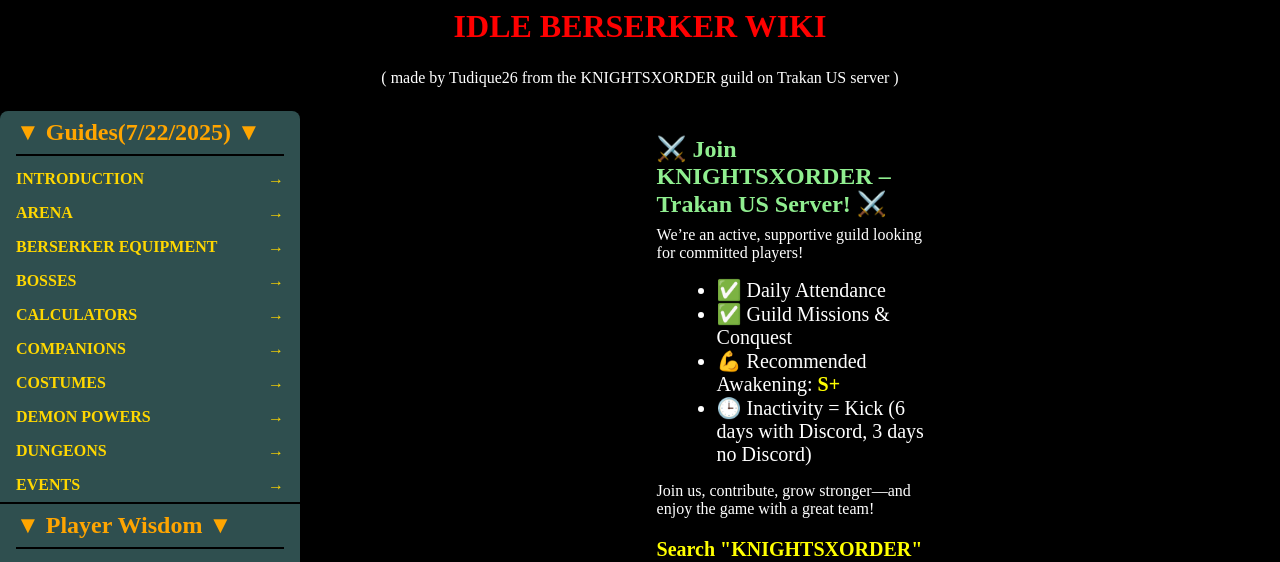
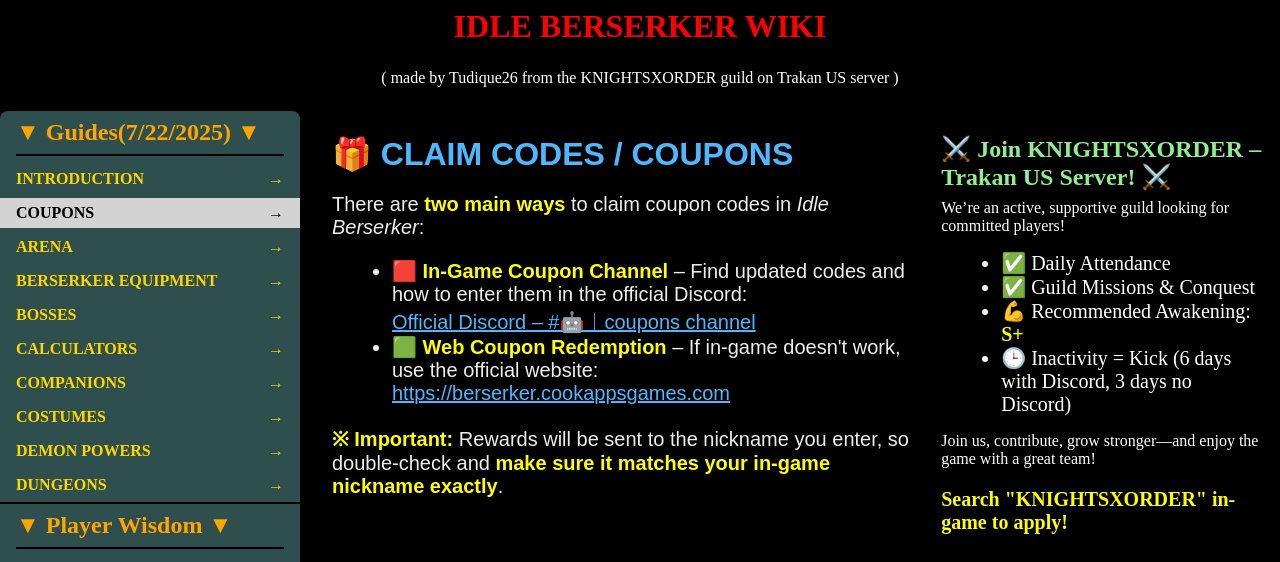
Before and after one commit to PopTudor1/idle-berserker-wiki, a React (Vite) app: page /coupons in a window 1280 px wide. Before the commit this address led to /. Shown: the top 562 px of the page. Built offline with nearby package versions, Linux system fonts and the light colour scheme.

Commit message:
Main-add coupons page

```diff
--- a/src/components/side-menu/side-menu.tsx
+++ b/src/components/side-menu/side-menu.tsx
@@ -4,6 +4,7 @@
 
 const guidesData = [
   { link: "/introduction", label: "INTRODUCTION" },
+  { link: "/coupons", label: "COUPONS" },
   { link: "/arena", label: "ARENA" },
   { link: "/berserker-equipment", label: "BERSERKER EQUIPMENT" },
   { link: "/bosses", label: "BOSSES" },
--- /dev/null
+++ b/src/pages/guides/coupons/coupons-page.tsx
@@ -0,0 +1,44 @@
+export default function CouponsPage() {
+  return (
+    <div className="page-container">
+      <div className="guide-container">
+        <h1>🎁 CLAIM CODES / COUPONS</h1>
+        <p>
+          There are <strong>two main ways</strong> to claim coupon codes in{" "}
+          <em>Idle Berserker</em>:
+        </p>
+        <ul>
+          <li>
+            🟥 <strong>In-Game Coupon Channel</strong> – Find updated codes and
+            how to enter them in the official Discord:
+            <br />
+            <a
+              href="https://discord.com/channels/1012270908955697153/1159486009457778728"
+              target="_blank"
+              rel="noopener noreferrer"
+            >
+              Official Discord – #🤖︱coupons channel
+            </a>
+          </li>
+          <li>
+            🟩 <strong>Web Coupon Redemption</strong> – If in-game doesn't work,
+            use the official website:
+            <br />
+            <a
+              href="https://berserker.cookappsgames.com/berserker_web/coupon"
+              target="_blank"
+              rel="noopener noreferrer"
+            >
+              https://berserker.cookappsgames.com
+            </a>
+          </li>
+        </ul>
+        <p>
+          <strong>※ Important:</strong> Rewards will be sent to the nickname you
+          enter, so double-check and{" "}
+          <strong>make sure it matches your in-game nickname exactly</strong>.
+        </p>
+      </div>
+    </div>
+  );
+}
--- a/src/router.tsx
+++ b/src/router.tsx
@@ -10,6 +10,7 @@
 import CalculatorsPage from "./pages/guides/calculators/calculators-page";
 import CompanionsPage from "./pages/guides/companions/companions-page";
 import CostumesPage from "./pages/guides/costumes/costumes-page";
+import CouponsPage from "./pages/guides/coupons/coupons-page";
 import DemonPowersPage from "./pages/guides/demon-powers/demon-powers-page";
 import DungeonsPage from "./pages/guides/dungeons/dungeons-page";
 import EventsPage from "./pages/guides/events/events-page";
@@ -51,6 +52,10 @@
       {
         path: "introduction",
         element: <IntroductionPage />,
+      },
+      {
+        path: "coupons",
+        element: <CouponsPage />,
       },
       {
         path: "arena",
```
